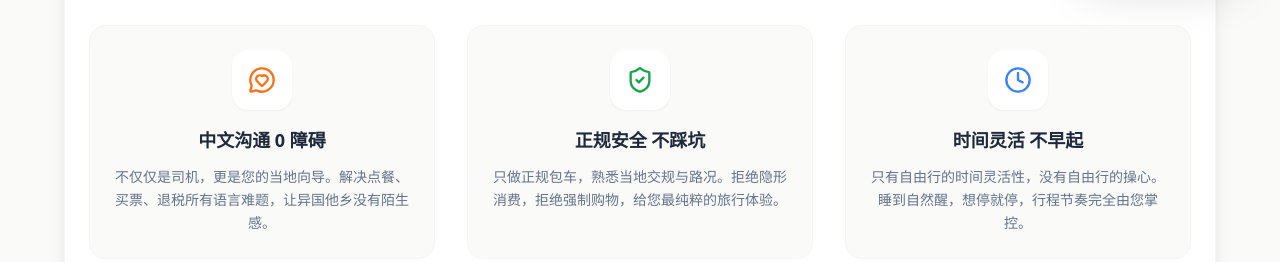
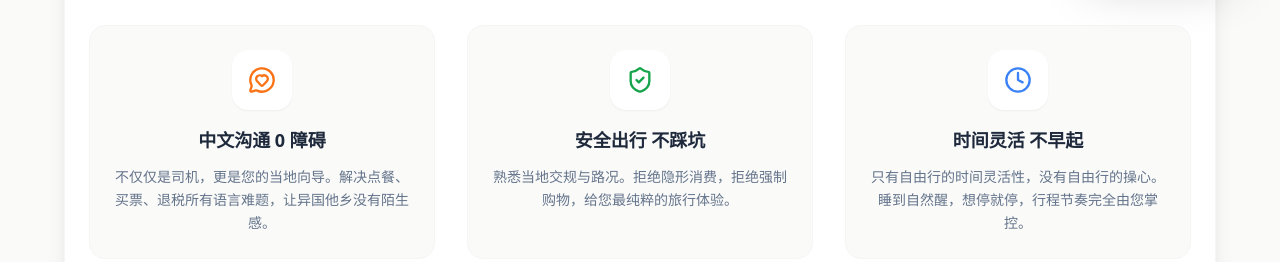
Before and after one commit to Hanschen1068/Wetravel, a React (Vite) app: page / in a window 1280 px wide. Shown: the part 800-1062 px from the top of the page. Built offline with nearby package versions, Linux system fonts and the light colour scheme.

Commit message:
Update WhyUs.tsx

```diff
--- a/components/WhyUs.tsx
+++ b/components/WhyUs.tsx
@@ -10,8 +10,8 @@ const WhyUs: React.FC = () => {
     },
     {
       icon: <ShieldCheck className="text-green-600" size={28} />,
-      title: "正规安全 不踩坑",
-      desc: "只做正规包车，熟悉当地交规与路况。拒绝隐形消费，拒绝强制购物，给您最纯粹的旅行体验。"
+      title: "安全出行 不踩坑",
+      desc: "熟悉当地交规与路况。拒绝隐形消费，拒绝强制购物，给您最纯粹的旅行体验。"
     },
     {
       icon: <Clock className="text-blue-500" size={28} />,
```
